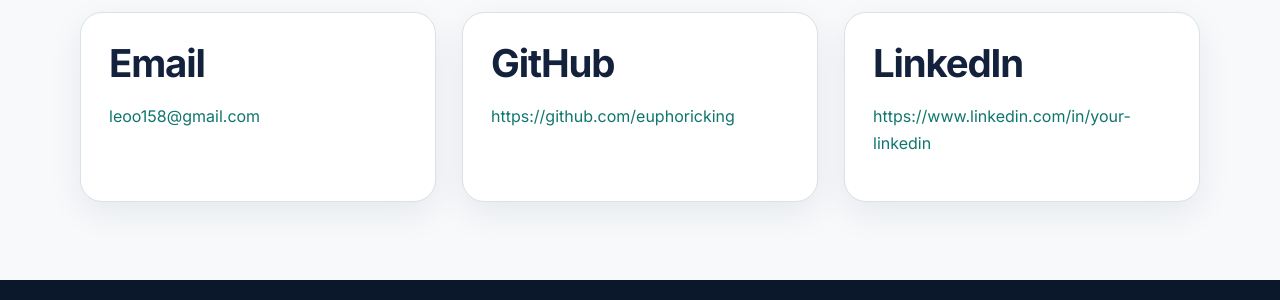
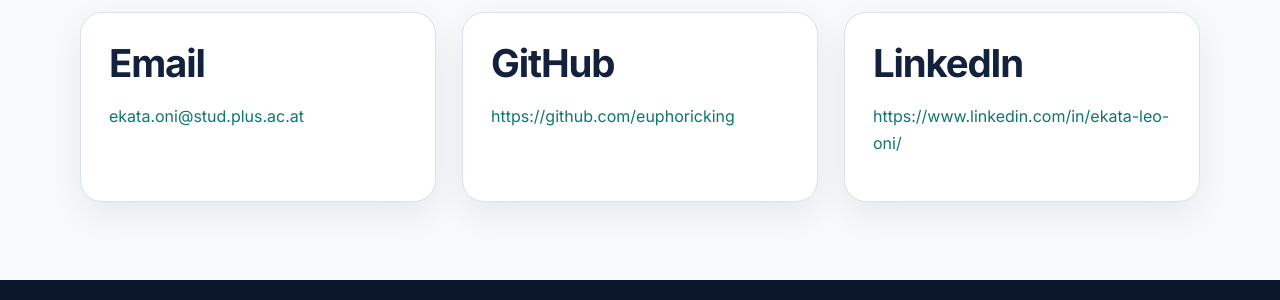
Before and after one commit to euphoricking/euphoricking.github.io, a Jekyll site: the page built from contact.md, in a window 1280 px wide and 1070 px high. Shown: the part 498-798 px from the top of the window. Built offline with Jekyll 4.4.1, drawn with Linux system fonts in a browser that asks for light colours; part of the change alters nothing that is shown.

Commit message:
Update contact information and author title
Updated email and LinkedIn profile, modified author title.

```diff
--- a/_config.yml
+++ b/_config.yml
@@ -1,5 +1,5 @@
 title: "Ekata Leo Oni | Geoinformatics Portfolio"
-email: "leoo158@gmail.com"
+email: "ekata.oni@stud.plus.ac.at"
 description: >-
   Professional ePortfolio for MSc Applied Geoinformatics, GIS, spatial data science,
   WebGIS, spatial databases, business intelligence, and data engineering projects.
@@ -8,9 +8,9 @@ url: "https://euphoricking.github.io"
 
 author:
   name: "Ekata Leo Oni"
-  title: "MSc Applied Geoinformatics | GIS, Spatial Data Science & Business Intelligence"
+  title: "MSc Applied Geoinformatics | GIS, Spatial Data Science, Data Engineering & Business Intelligence"
   location: "Salzburg, Austria"
-  linkedin: "https://www.linkedin.com/in/your-linkedin"
+  linkedin: "https://www.linkedin.com/in/ekata-leo-oni/"
   github: "https://github.com/euphoricking"
 
 theme: minima
```
